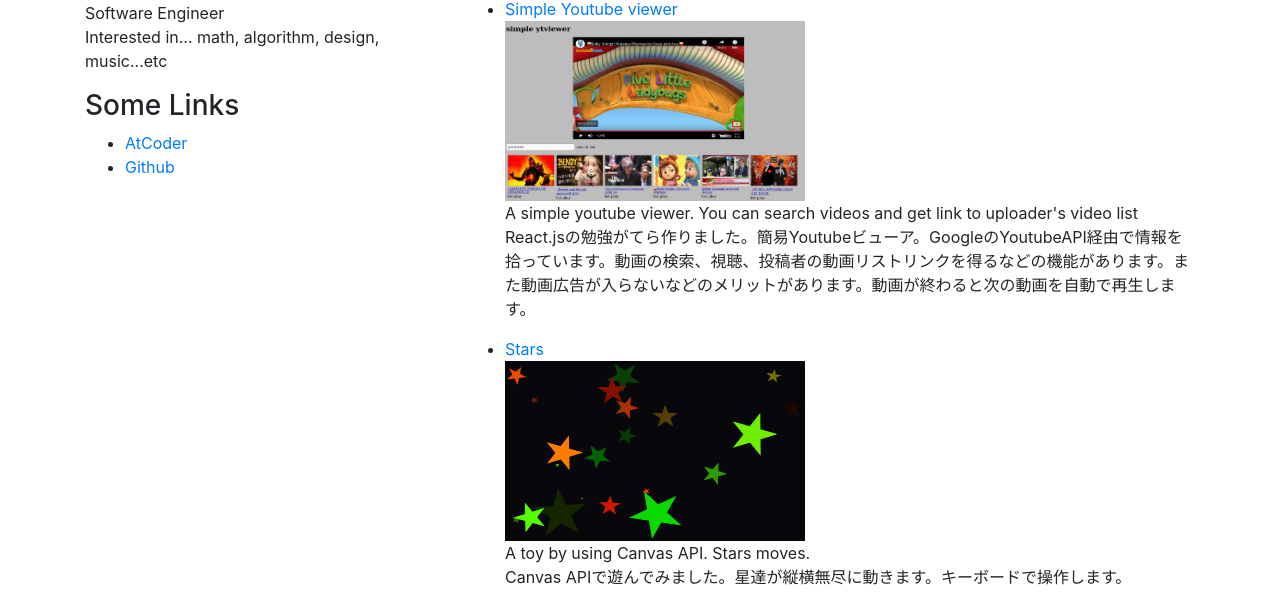
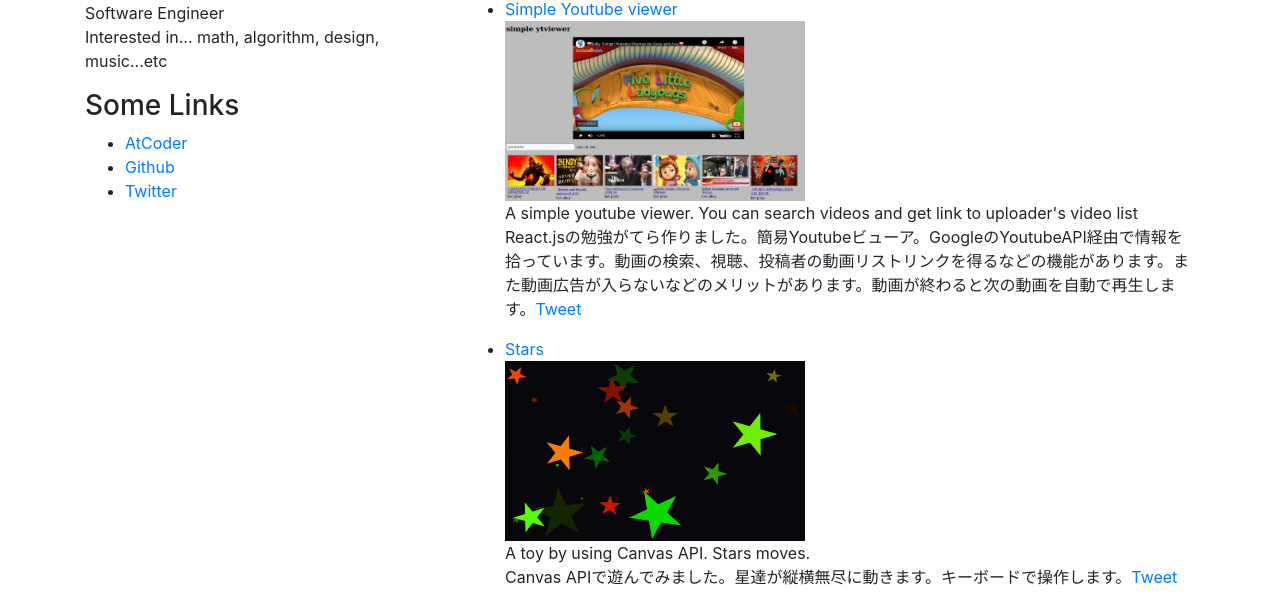
Before and after one commit to kojitrns/kojitrns.github.io, a plain HTML site: page index.html in a window 1280 px wide. Shown: the part 261-866 px from the top of the page. Drawn offline with nearby package versions, Linux system fonts and the light colour scheme.

Commit message:
Update index.html
Add twitter button

```diff
--- a/index.html
+++ b/index.html
@@ -29,6 +29,9 @@
 		    <li>
 		      <a href="https://github.com/kojitrns" target="_blank">Github</a>
 		    </li>
+		    <li>
+		      <a href="https://twitter.com/KojiTrns" target="_blank">Twitter</a>
+		    </li>
 		  </ul>
 		</div>
 
@@ -40,15 +43,15 @@
 		      <img src="./pictures/ytviewer.png" width="300" height="180">
 		      </a>
 		      <p>A simple youtube viewer. You can search videos and get link to uploader's video list<br>
-		      React.jsの勉強がてら作りました。簡易Youtubeビューア。GoogleのYoutubeAPI経由で情報を拾っています。動画の検索、視聴、投稿者の動画リストリンクを得るなどの機能があります。また動画広告が入らないなどのメリットがあります。動画が終わると次の動画を自動で再生します。</p>
-			</li>
+		      React.jsの勉強がてら作りました。簡易Youtubeビューア。GoogleのYoutubeAPI経由で情報を拾っています。動画の検索、視聴、投稿者の動画リストリンクを得るなどの機能があります。また動画広告が入らないなどのメリットがあります。動画が終わると次の動画を自動で再生します。<a href="https://twitter.com/share?url=https://kojitrns.github.io/ytapp/ytviewer.html&text=simple youtube viewer" class="twitter-share-button" data-show-count="false">Tweet</a><script async src="https://platform.twitter.com/widgets.js" charset="utf-8"></script></p>
+		  </li>
 
           	<li>
 		      <a href="./canvas/stars.html" target="_blank">Stars<br>
 		      <img src="./pictures/stars.png" width="300" height="180">
 		      </a>
 		      <p>A toy by using Canvas API. Stars moves.<br>
-		  	  Canvas APIで遊んでみました。星達が縦横無尽に動きます。キーボードで操作します。</p>
+		  	  Canvas APIで遊んでみました。星達が縦横無尽に動きます。キーボードで操作します。<a href="https://twitter.com/share?url=https://kojitrns.github.io/canvas/stars.html&text=stars" class="twitter-share-button" data-show-count="false">Tweet</a><script async src="https://platform.twitter.com/widgets.js" charset="utf-8"></script></p>
 			</li>
           </ul>
         </div>
```
